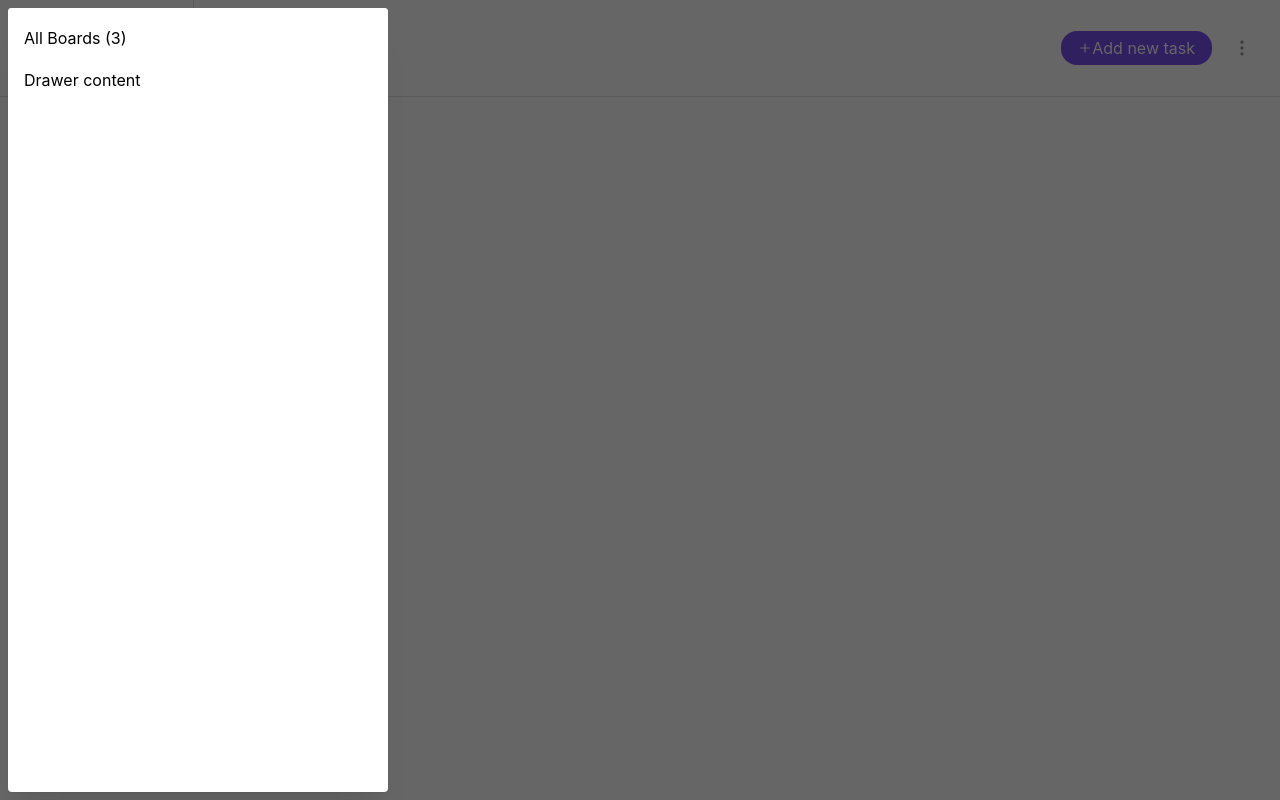
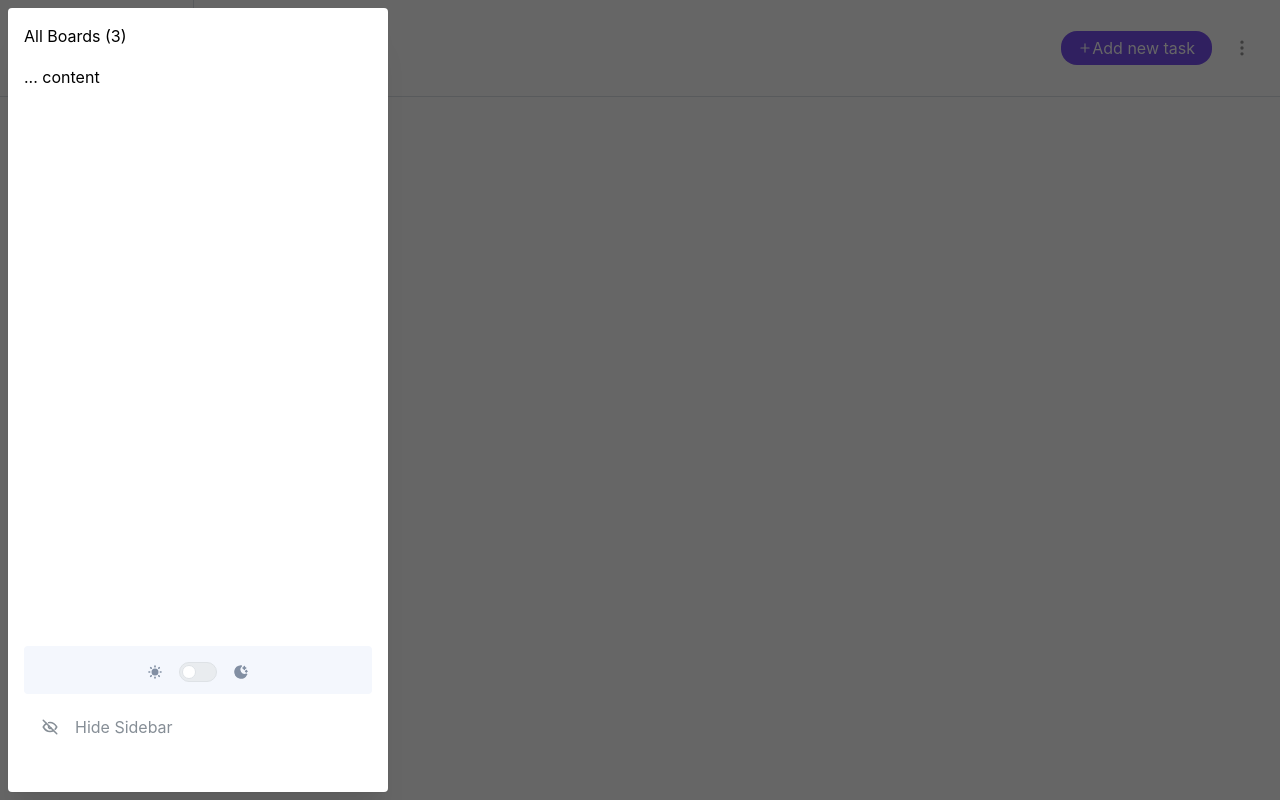
Before and after one commit to ADamian17/ktm-client, a Next.js app: page / in a window 1280 px wide. Both pictures are taken after a click on the button 38 px from the left and 744 px from the top of the page. Built offline with nearby package versions, Linux system fonts and the light colour scheme.

Commit message:
added color theme toggle

```diff
--- /dev/null
+++ b/components/ColorThemeToggle/index.tsx
@@ -0,0 +1,52 @@
+import React from "react";
+
+import { Card, Group, rem, Switch, useComputedColorScheme, useMantineColorScheme } from "@mantine/core";
+import { IconMoonStars, IconSun } from "@tabler/icons-react";
+
+const ColorThemeToggle: React.FC = () => {
+  const { setColorScheme } = useMantineColorScheme();
+  const computedColorScheme = useComputedColorScheme('light');
+
+  const themeOpts = {
+    light: {
+      cardColor: '#F4F7FD',
+      checked: false,
+    },
+    dark: {
+      cardColor: undefined,
+      checked: true,
+    }
+  }
+
+  const toggleColorScheme = () => {
+    setColorScheme(computedColorScheme === 'light' ? 'dark' : 'light');
+  };
+
+  return (
+    <Card styles={{ root: { backgroundColor: themeOpts[computedColorScheme].cardColor } }}>
+      <Group justify="center">
+        <IconSun
+          style={{ width: rem(16), height: rem(16) }}
+          stroke={2.5}
+          fill="#828FA3"
+          color="#828FA3"
+        />
+
+        <Switch
+          color="violet"
+          onClick={toggleColorScheme}
+          checked={themeOpts[computedColorScheme].checked}
+        />
+
+        <IconMoonStars
+          style={{ width: rem(16), height: rem(16) }}
+          stroke={2.5}
+          fill="#828FA3"
+          color="#828FA3"
+        />
+      </Group>
+    </Card>
+  )
+};
+
+export default ColorThemeToggle;
--- a/layouts/DashboardLayout/DashboardLayoutHeader/CurrentBoard/index.tsx
+++ b/layouts/DashboardLayout/DashboardLayoutHeader/CurrentBoard/index.tsx
@@ -1,7 +1,8 @@
-import { ActionIcon, Group, Modal, Title } from '@mantine/core'
+import React from 'react'
+import { ActionIcon, Group, Modal, ScrollArea, Stack, Text, Title } from '@mantine/core'
+import { IconChevronDown, IconChevronUp } from '@tabler/icons-react'
 import { useDisclosure } from '@mantine/hooks';
-import { IconChevronDown, IconChevronUp } from '@tabler/icons-react'
-import React from 'react'
+import ColorThemeToggle from '@/components/ColorThemeToggle';
 
 const CurrentBoard = () => {
   const [opened, { open, close }] = useDisclosure(false);
@@ -14,8 +15,16 @@ const CurrentBoard = () => {
         {opened ? <IconChevronUp color="#6741d9" /> : <IconChevronDown color="#6741d9" />}
       </ActionIcon>
 
-      <Modal opened={opened} onClose={close} title="All Boards (3)" hiddenFrom='sm' withCloseButton={false}>
-        Modal content
+      <Modal opened={opened} onClose={close} hiddenFrom='sm' withCloseButton={false}>
+        <Stack style={{ height: "50vh" }}>
+          <Text>All Boards (3)</Text>
+
+          <ScrollArea h="100%">
+            ... content
+          </ScrollArea>
+
+          <ColorThemeToggle />
+        </Stack>
       </Modal>
     </Group>
   )
--- a/layouts/DashboardLayout/index.tsx
+++ b/layouts/DashboardLayout/index.tsx
@@ -1,9 +1,10 @@
 "use client"
 import { WithChildrenType } from '@/types';
-import { ActionIcon, AppShell, AppShellMain, Drawer } from '@mantine/core';
+import { ActionIcon, AppShell, AppShellMain, Drawer, Group, rem, ScrollArea, Stack, Text } from '@mantine/core';
 import DashboardLayoutHeader from './DashboardLayoutHeader';
-import { IconMenu4 } from '@tabler/icons-react';
+import { IconEyeOff, IconMenu4 } from '@tabler/icons-react';
 import { useDisclosure } from '@mantine/hooks';
+import ColorThemeToggle from '@/components/ColorThemeToggle';
 
 const DashboardLayout = ({ children }: WithChildrenType) => {
   const [opened, { open, close }] = useDisclosure(false);
@@ -25,8 +26,8 @@ const DashboardLayout = ({ children }: WithChildrenType) => {
           p="md"
           radius="lg"
           variant='filled'
-          w={56}
-          h={48}
+          w={rem(56)}
+          h={rem(48)}
         >
           <IconMenu4 size={18} />
         </ActionIcon>
@@ -39,9 +40,30 @@ const DashboardLayout = ({ children }: WithChildrenType) => {
           size="sm"
           withCloseButton={false}
           radius="sm"
-          title="All Boards (3)"
         >
-          Drawer content
+          <Stack style={{ height: "90vh" }}>
+            <Text>All Boards (3)</Text>
+
+            <ScrollArea h="100%">
+              ... content
+            </ScrollArea>
+
+            <ColorThemeToggle />
+
+            <ActionIcon
+              color="gray"
+              p="md"
+              radius="lg"
+              variant='transparent'
+              w="fit-content"
+            >
+              <Group onClick={() => close()}>
+                <IconEyeOff size={18} />
+
+                <Text>Hide Sidebar</Text>
+              </Group>
+            </ActionIcon>
+          </Stack>
         </Drawer>
       </AppShellMain>
     </AppShell>
```
Also changed, not shown: app/(dashboard)/page.tsx (+0 -17 lines).
